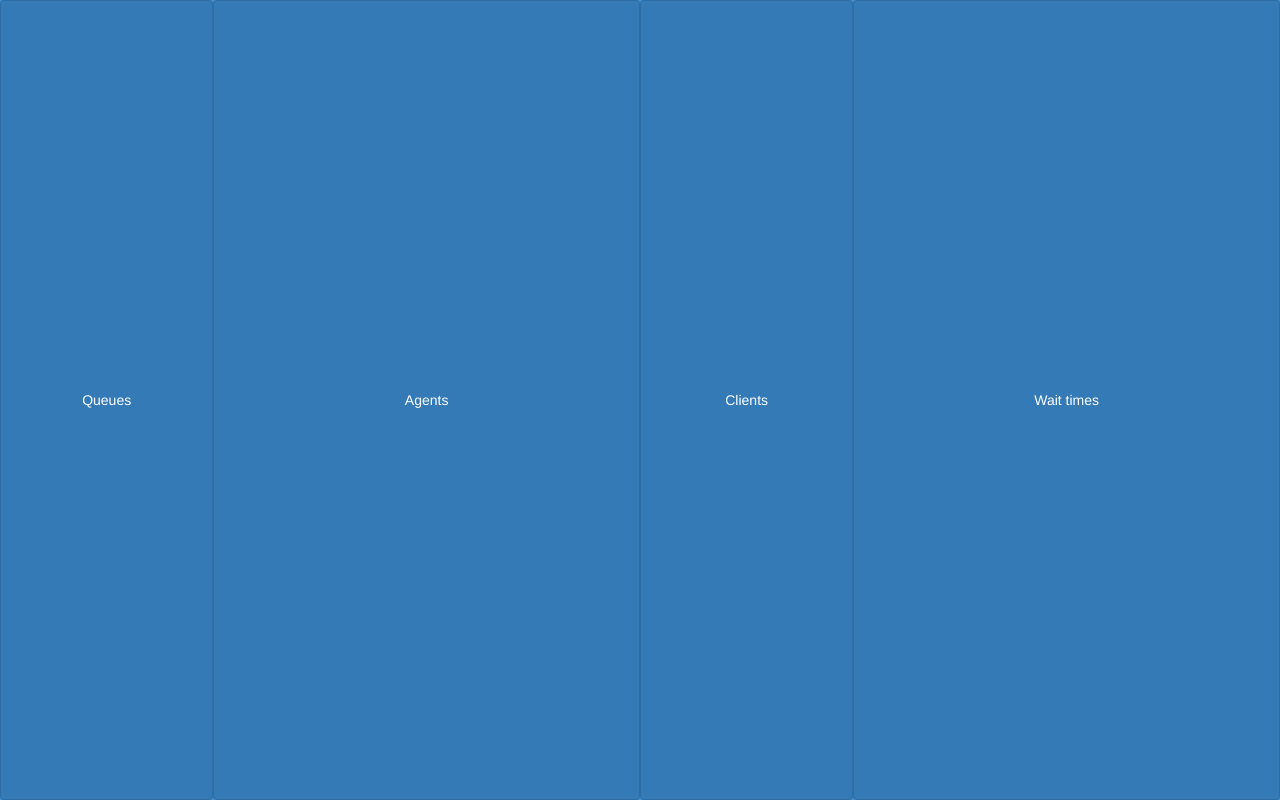
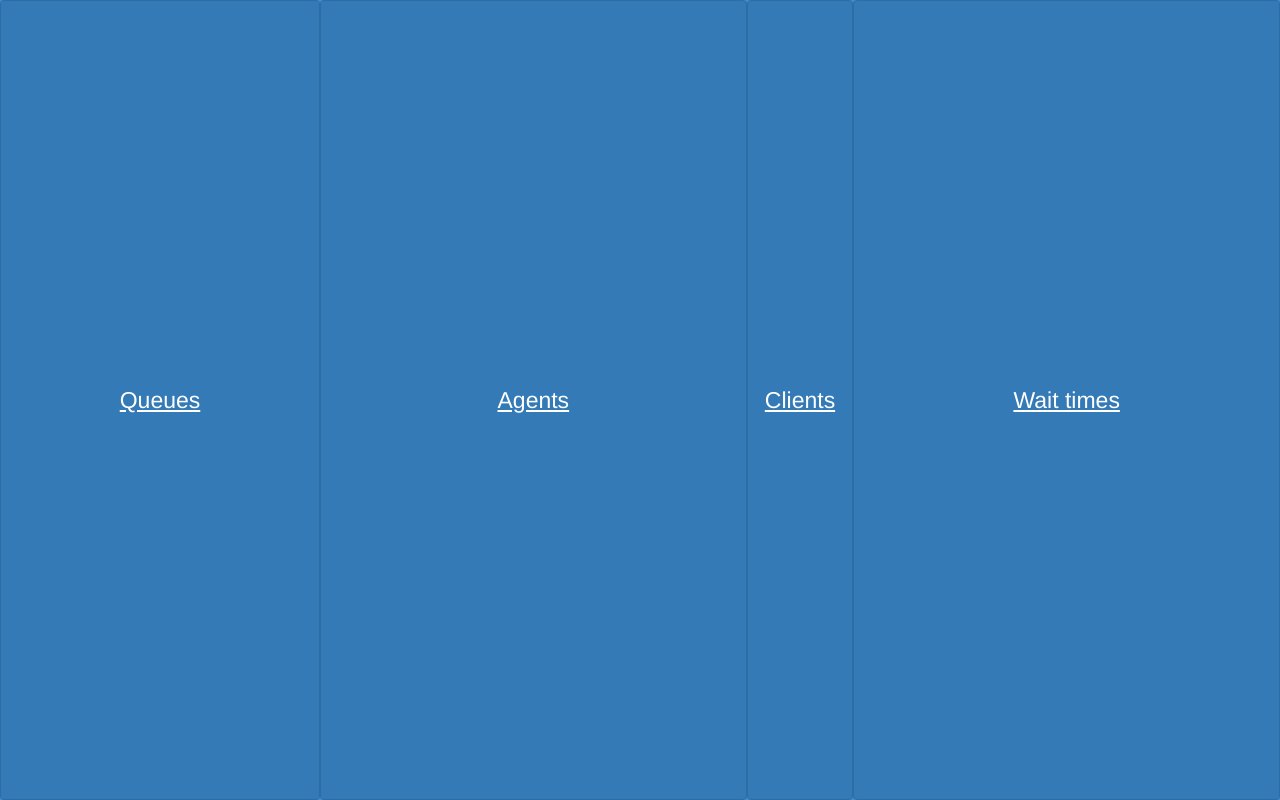
Before and after one commit to tpaivaa/wallBoard, a website: page public/index.html in a window 1280 px wide. Drawn offline with nearby package versions, Linux system fonts and the light colour scheme; no server answers.

Commit message:
gogo font + underline

```diff
--- a/public/index.html
+++ b/public/index.html
@@ -24,20 +24,20 @@
 	<div class="container-fluid" ng-controller="wallCtrl">
 
 		<div class="row" style="height:{{detailsLength()}}vh;" >
-				<button class="btn btn-primary col-xs-2" style="height: 100%; layout-align: center center;" >Queues</button>
-				<button class="btn btn-primary col-xs-4" style="height: 100%; layout-align: center center;" >Agents</button>
-				<button class="btn btn-primary col-xs-2" style="height: 100%; layout-align: center center;" >Clients</button>
-				<button class="btn btn-primary col-xs-4" style="height: 100%; layout-align: center center;" >Wait times</button>
+				<button class="btn btn-primary col-xs-3" style="height: 100%; layout-align: center center;" ><u>Queues</u></button>
+				<button class="btn btn-primary col-xs-4" style="height: 100%; layout-align: center center;" ><u>Agents</u></button>
+				<button class="btn btn-primary col-xs-1" style="height: 100%; layout-align: center center;" ><u>Clients</u></button>
+				<button class="btn btn-primary col-xs-4" style="height: 100%; layout-align: center center;" ><u>Wait times</u></button>
 		</div>
 
 
 			<div class="row" style="height:{{detailsLength()}}vh;" ng-repeat="(key, que) in details">
-					<button class="btn btn-primary col-xs-2" style="height: 100%; layout-align: center center;">{{key}}</button>
+					<button class="btn btn-primary col-xs-3" style="height: 100%; layout-align: center center;">{{key}}</button>
 			  		<button class="btn btn-primary col-xs-1" style="height: 100%; layout-align: center center;">Available<span class="label label-pill {{agentPillColor(que.loggedIn)}}">{{que.loggedIn}}</span></button>
 			  		<button class="btn btn-primary col-xs-1" style="height: 100%; layout-align: center center;">Ready<span class="label label-pill {{agentPillColor(que.readyResources)}}">{{que.readyResources}}</span></button>
-					<button class="btn btn-primary col-xs-1" style="height: 100%; layout-align: center center;">Not Ready<span class="label label-pill {{agentPillColor(que.notReadyResources)}}">{{que.notReadyResources}}</span></button>
+					<button class="btn btn-primary col-xs-1" style="height: 100%; layout-align: center center;">NotReady<span class="label label-pill {{agentPillColor(que.notReadyResources)}}">{{que.notReadyResources}}</span></button>
 			  		<button class="btn btn-primary col-xs-1" style="height: 100%; layout-align: center center;">Busy<span class="label label-pill {{pillColor(que.busy)}}">{{que.busy}}</span></button>
-					<button class="btn btn-primary col-xs-2" style="height: 100%; layout-align: center center;">Waiting<span class="label label-pill {{pillColor(que.waiting)}}">{{que.waiting}}</span></button>
+					<button class="btn btn-primary col-xs-1" style="height: 100%; layout-align: center center;">Waiting<span class="label label-pill {{pillColor(que.waiting)}}">{{que.waiting}}</span></button>
 					<button class="btn btn-primary col-xs-2" style="height: 100%; layout-align: center center;">Longest wait<span class="label label-pill {{waitColor(que.longestWait, 'true')}}">{{que.longestWait}}</span></button>
 					<button class="btn btn-primary col-xs-2" style="height: 100%; layout-align: center center;">Avg Wait<span class="label label-pill {{waitColor(que.waitTime, 'true')}}">{{que.waitTime}}</span></button>
 			</div>
--- a/public/styles/styles.css
+++ b/public/styles/styles.css
@@ -3,6 +3,12 @@
 }
 
 html {
+  font-size: 20px;
+
+}
+
+.btn {
+  font-size: 23px;
 
 }
 
```
